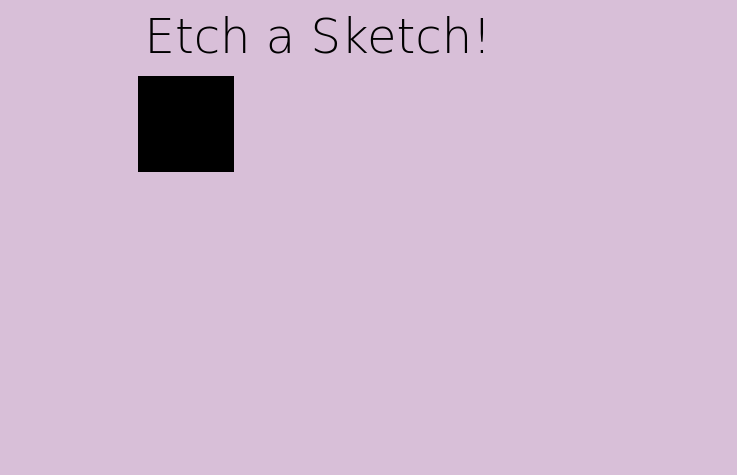
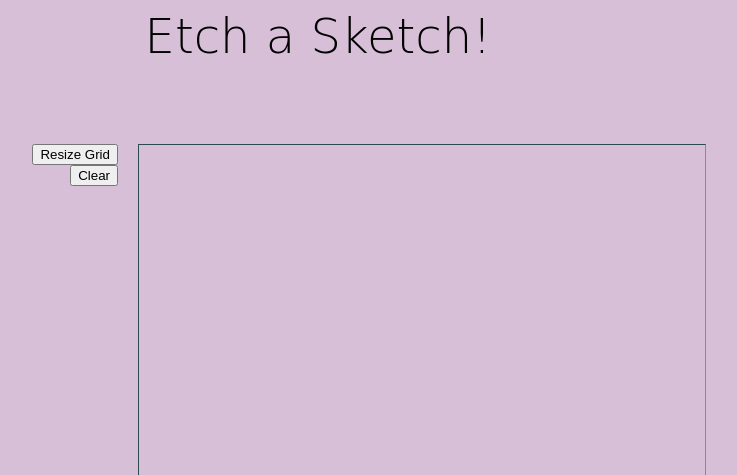
Before and after one commit to Majid-Shahani/ms-odin-projects, a plain HTML site: page etch-a-sketch/index.html in a window 1280 px wide. Shown: the top 475 px of the page, without its empty margins (322-1059 px from the left). Drawn offline with Linux system fonts and the light colour scheme; a web font is replaced by a local one.

Commit message:
Add resize, clear, and rainbow to pad

```diff
--- a/etch-a-sketch/script.js
+++ b/etch-a-sketch/script.js
@@ -1,33 +1,92 @@
 /*
- * Constants
+ * Globals
  */
-const GRID_WIDTH = 16;
-
+let gridWidth = 16;
+let color = "cyan";
+let mouseDown = false;
+let currentKey = 0; // M1
 /*
  * Functions
  */
-function createElements() {
-  const grid = document.querySelector(".sketchpad");
+function setupEvents() {
+  document.addEventListener("mousedown", (e) => {
+    mouseDown = true;
+    currentKey = e.button;
+  });
 
-  for (let i = 0; i < GRID_WIDTH; i++) {
-    let gridRow = document.createElement("div");
+  document.addEventListener("mouseup", (e) => {
+    mouseDown = false;
+    currentKey = 0;
+  });
+}
+
+function getRandomColor() {
+  const letters = "0123456789ABCDEF";
+  let color = "#";
+
+  for (let i = 0; i < 6; i++) {
+    color += letters[Math.round(Math.random() * 16)];
+  }
+  return color;
+}
+
+function createGrid(width) {
+  if (width >= 100) width = 100;
+  const pad = document.querySelector(".sketchpad");
+  const grid = [];
+
+  for (let i = 0; i < width; i++) {
+    const gridRow = document.createElement("div");
     gridRow.setAttribute("class", "gridRow");
 
-    for (let j = 0; j < GRID_WIDTH; j++) {
-      let div = document.createElement("div");
-      div.setAttribute("class", "fragment");
-      gridRow.appendChild(div);
+    if (i === 0) gridRow.setAttribute("style", "border-top-width: 1px");
+    else if (i === width - 1)
+      gridRow.setAttribute("style", "border-bottom-width: 1px");
+
+    for (let j = 0; j < width; j++) {
+      const frag = document.createElement("div");
+      frag.setAttribute("class", "fragment");
+      frag.addEventListener("mouseenter", (e) => {
+        if (mouseDown) {
+          if (currentKey === 0) e.target.style.background = color;
+          else e.target.style.background = getRandomColor();
+        }
+      });
+      gridRow.appendChild(frag);
     }
 
-    grid.appendChild(gridRow);
+    grid.push(gridRow);
   }
+  pad.replaceChildren(...grid);
+  gridWidth = width;
+}
+
+function createControlPanel() {
+  const panel = document.querySelector(".controls");
+
+  // Add Resize Button
+  const sizeButton = document.createElement("button");
+  sizeButton.textContent = "Resize Grid";
+  sizeButton.setAttribute("class", "button");
+  sizeButton.addEventListener("click", () => {
+    createGrid(+prompt("Set Grid Size", "16"));
+  });
+  panel.appendChild(sizeButton);
+
+  // Add Clear Button
+  const clear = document.createElement("button");
+  clear.textContent = "Clear";
+  clear.setAttribute("cleass", "button");
+  clear.addEventListener("click", () => createGrid(gridWidth));
+  panel.appendChild(clear);
 }
 
 /*
  * Main
  */
 function main() {
-  createElements();
-  //addEventListeners()
+  setupEvents();
+  createGrid(gridWidth);
+  createControlPanel();
 }
 main();
--- a/etch-a-sketch/styles.css
+++ b/etch-a-sketch/styles.css
@@ -19,10 +19,15 @@ header {
   font-style: normal;
 
   padding: 8px 8px;
+  flex: 1 1 auto;
+}
+
+footer {
+  flex: 1 auto;
 }
 
 .container {
-  flex: 1 auto;
+  flex: 8 0 auto;
   display: flex;
   flex-flow: row wrap;
 }
@@ -39,7 +44,7 @@ header {
 
 .sketchpad {
   box-sizing: border-box;
-  flex: 5 1 65%;
+  flex: 5 0 65%;
   padding: 4px 12px;
 
   display: flex;
@@ -48,14 +53,18 @@ header {
 }
 
 .gridRow {
+  flex: 1 0 auto;
+  min-width: 70%;
   display: flex;
-  flex-direction: row;
+  flex-direction: groove;
+
+  border-style: inset;
+  border-width: 1px;
+  border-top-width: 0px;
+  border-bottom-width: 0px;
+  border-color: cadetblue;
 }
 
 .fragment {
-  flex: 1 auto;
-  padding: 0;
-  margin: 0;
-  border-style: solid;
-  border-width: 1;
+  flex: 1 0 auto;
 }
```
